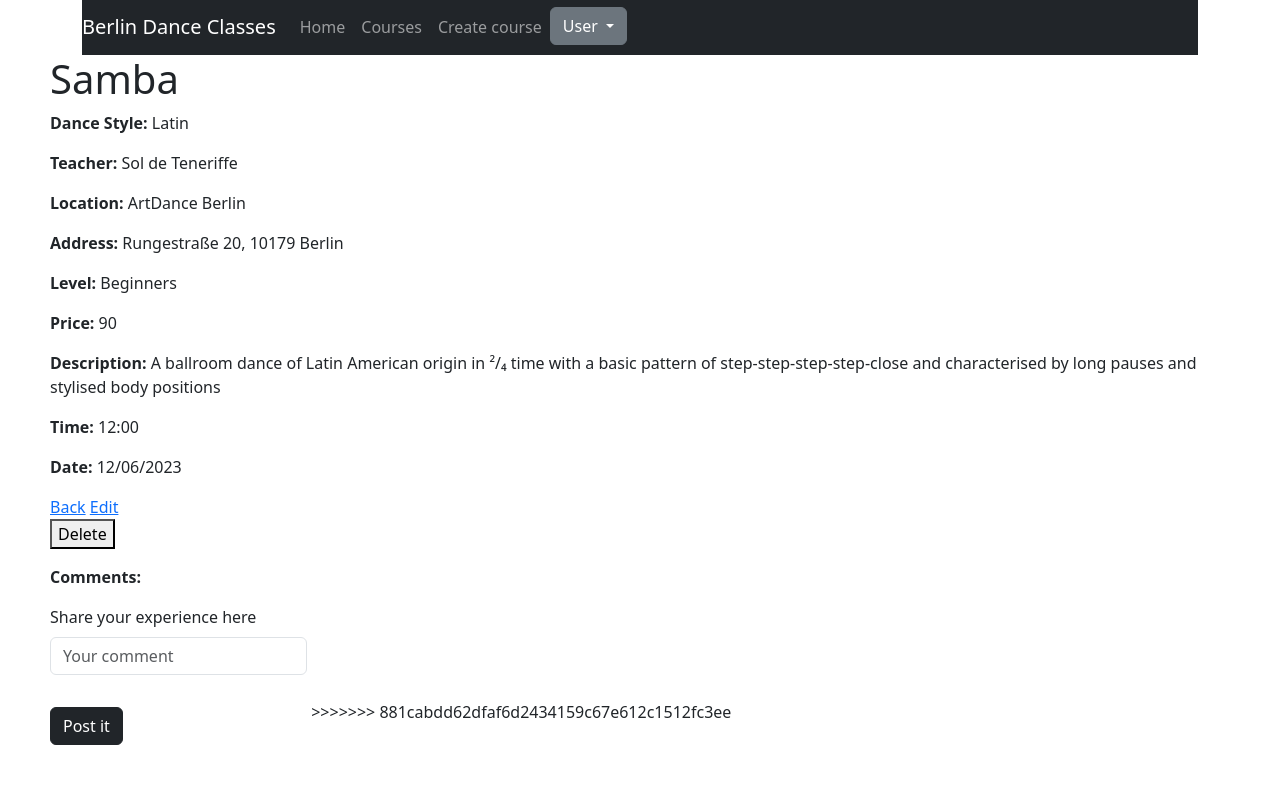
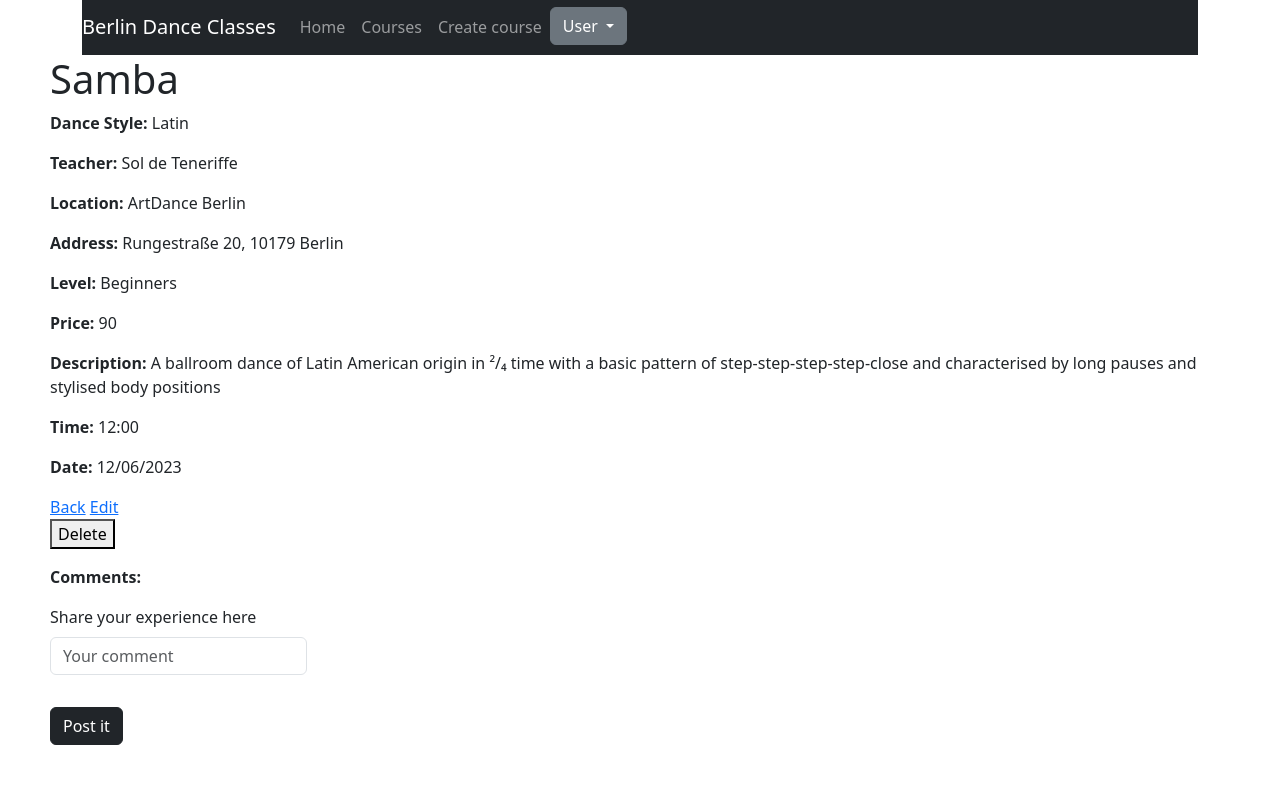
Before and after one commit to BerlinDanceClasses/BerlinDance, a Node server app: page /courses/600000000000000000000002 in a window 1280 px wide. Shown: the part 51-846 px from the top of the page. Run offline with Node 20, Linux system fonts and the light colour scheme; data comes from the database, SQL or seed files in the repository; some libraries are stand-ins or nearby versions.

Commit message:
merge issues solved

```diff
--- a/views/dance-course/details-course.hbs
+++ b/views/dance-course/details-course.hbs
@@ -26,5 +26,3 @@
           <button type="submit" class="btn btn-dark login-btn mt-4 ">Post it</button>
         </label>
       </form>
-
->>>>>>> 881cabdd62dfaf6d2434159c67e612c1512fc3ee
```
